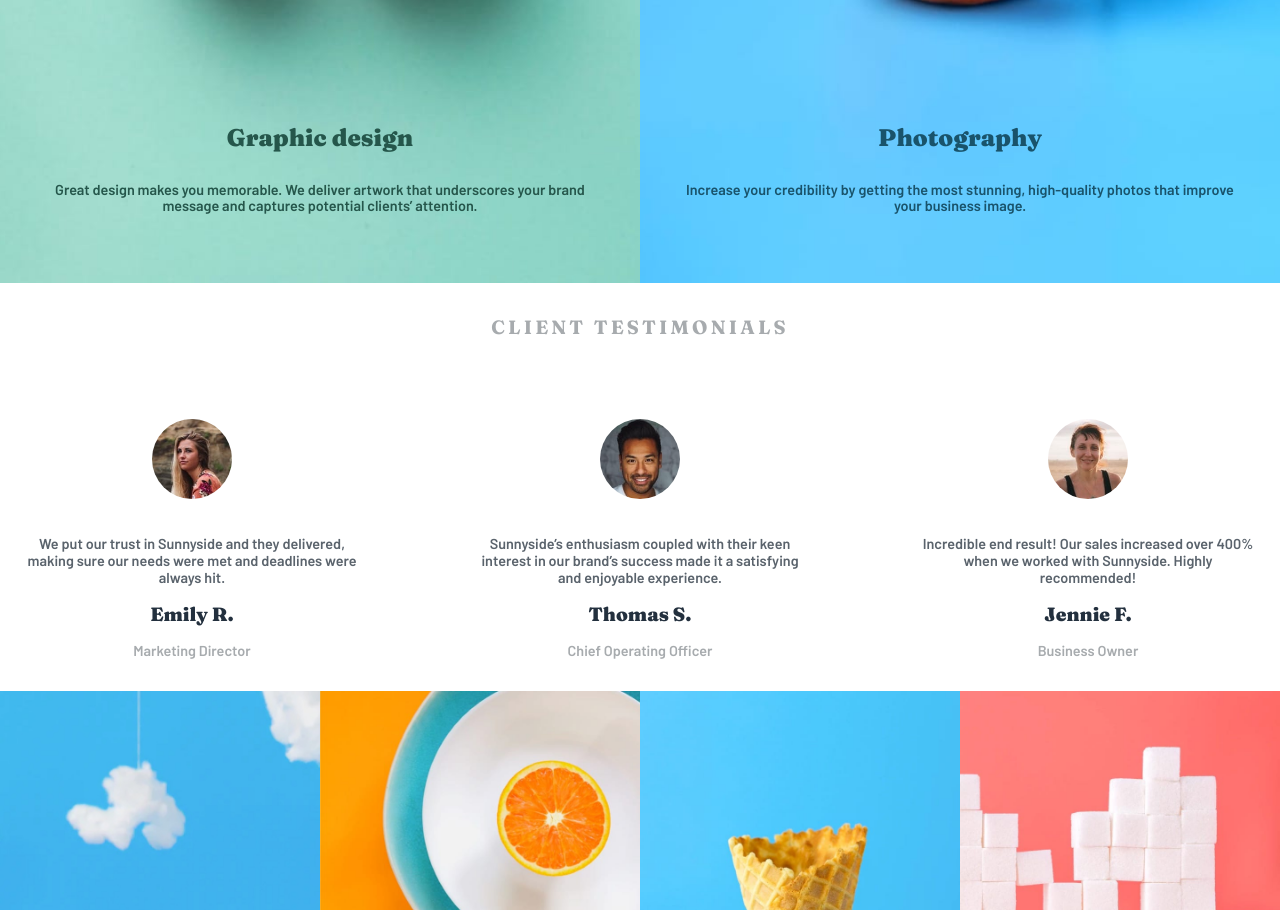
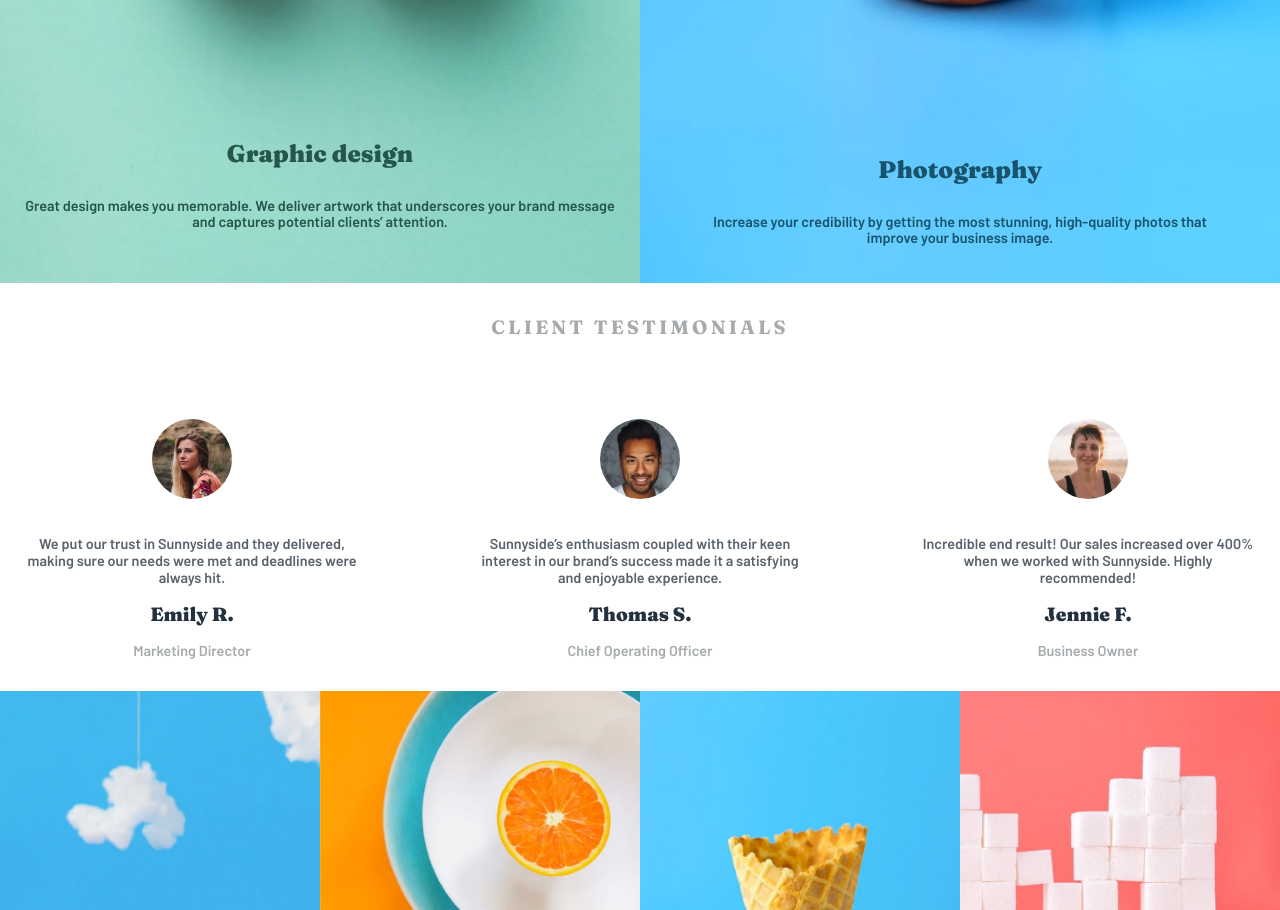
Before and after one commit to Sanja24It/Sunnyside-agency-landing-page-main, a plain HTML site: page sunnyside-agency-landing-page-main/index.html in a window 1280 px wide. Shown: the part 1928-2838 px from the top of the page. Drawn offline with Linux system fonts and the light colour scheme.

Commit message:
Update stylee.css

```diff
--- a/sunnyside-agency-landing-page-main/stylee.css
+++ b/sunnyside-agency-landing-page-main/stylee.css
@@ -674,12 +674,15 @@ footer {
     position: absolute;
     height: 30%;
     bottom: 0;
-    padding: 0rem 2rem;
+
   }
-.text_o{
- margin-left: auto;
-  margin-right: auto;
-}
+  .text_o{
+    padding: 2rem 4rem;
+  }
+  .text_c
+     padding: 0rem 2rem;
+  }
+
   .text_o h2,
   .text_c h2 {
     margin-bottom: 2rem;
```
